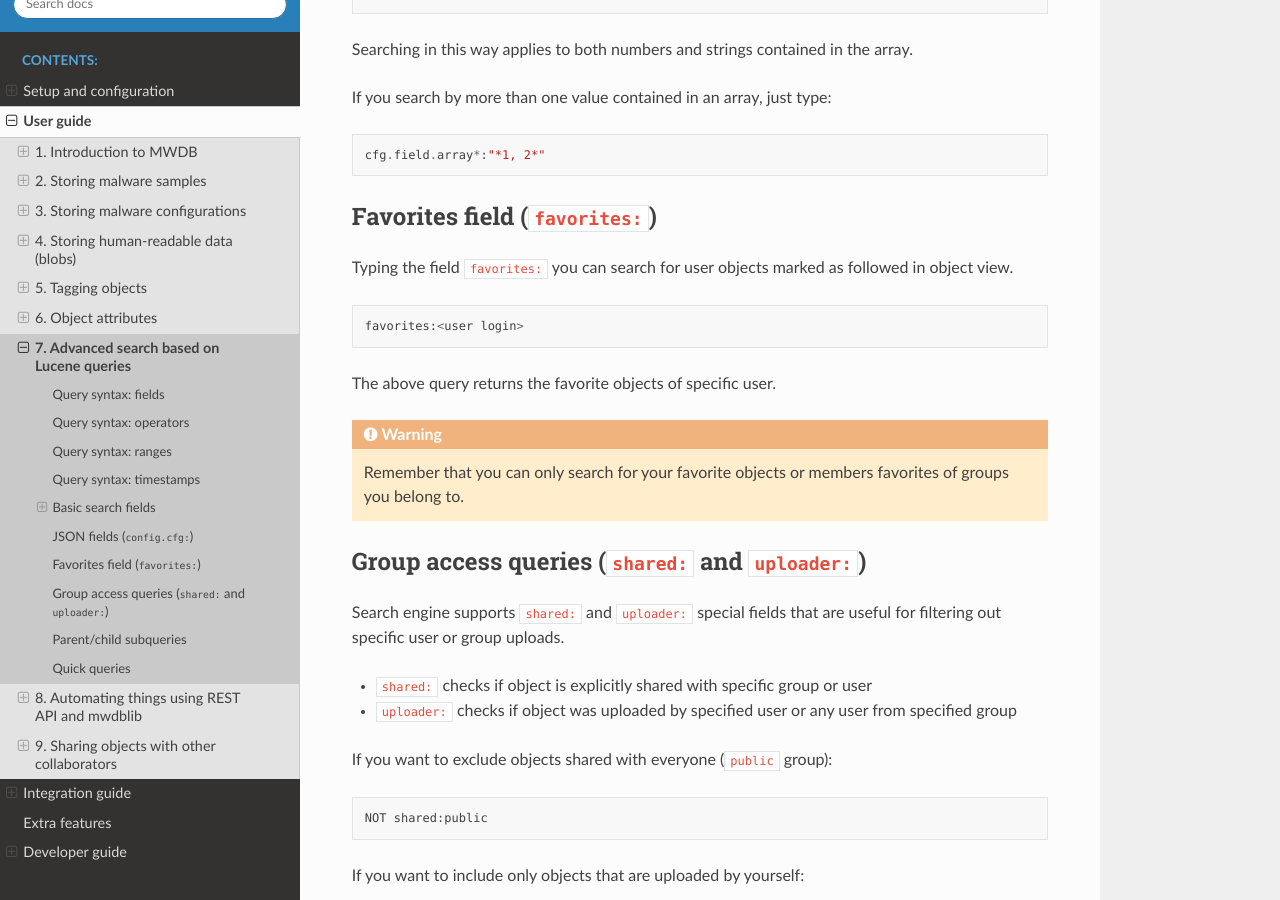
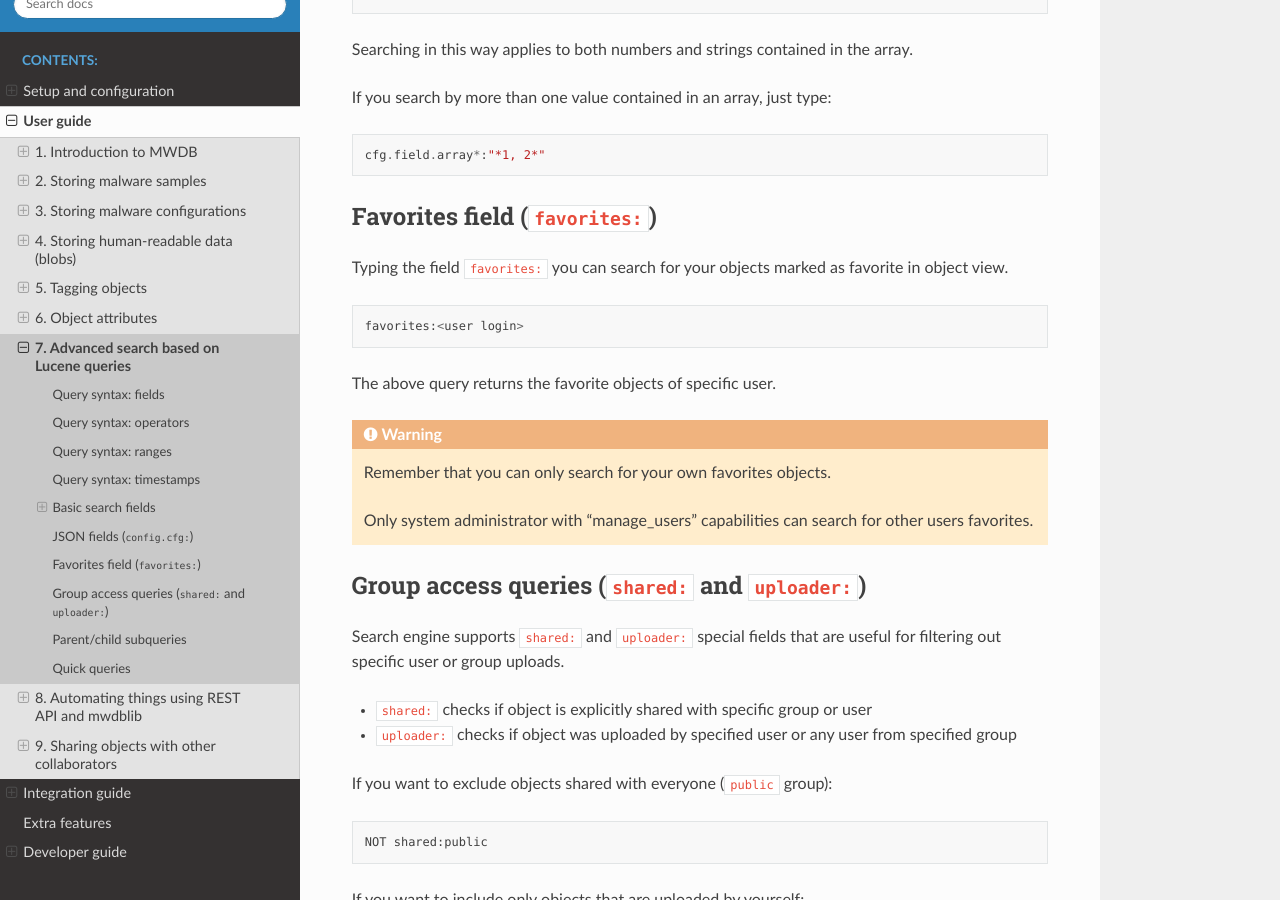
Before and after one commit to CERT-Polska/mwdb-core, a Sphinx documentation site: the page built from docs/user-guide/7-Lucene-search.rst, in a window 1280 px wide and 900 px high, scrolled down 5947 px. Built offline with Sphinx 7.4.7 and the Read the Docs theme 2.0.0, drawn with Linux system fonts in a browser that asks for light colours.

Commit message:
Search other users favorites only for mwdb admin

```diff
--- a/docs/user-guide/7-Lucene-search.rst
+++ b/docs/user-guide/7-Lucene-search.rst
@@ -278,7 +278,7 @@ If you search by more than one value contained in an array, just type:
 Favorites field (\ ``favorites:``\ )
 ------------------------------------------------------------
 
-Typing the field ``favorites:`` you can search for user objects marked as followed in object view.
+Typing the field ``favorites:`` you can search for your objects marked as favorite in object view.
 
 .. code-block::
 
@@ -288,7 +288,9 @@ The above query returns the favorite objects of specific user.
 
 .. warning::
 
-    Remember that you can only search for your favorite objects or members favorites of groups you belong to.
+    Remember that you can only search for your own favorites objects.
+
+    Only system administrator with "manage_users" capabilities can search for other users favorites.
 
 
 Group access queries (\ ``shared:`` and ``uploader:``\ )
```
Also changed, not shown: 1 other file.
